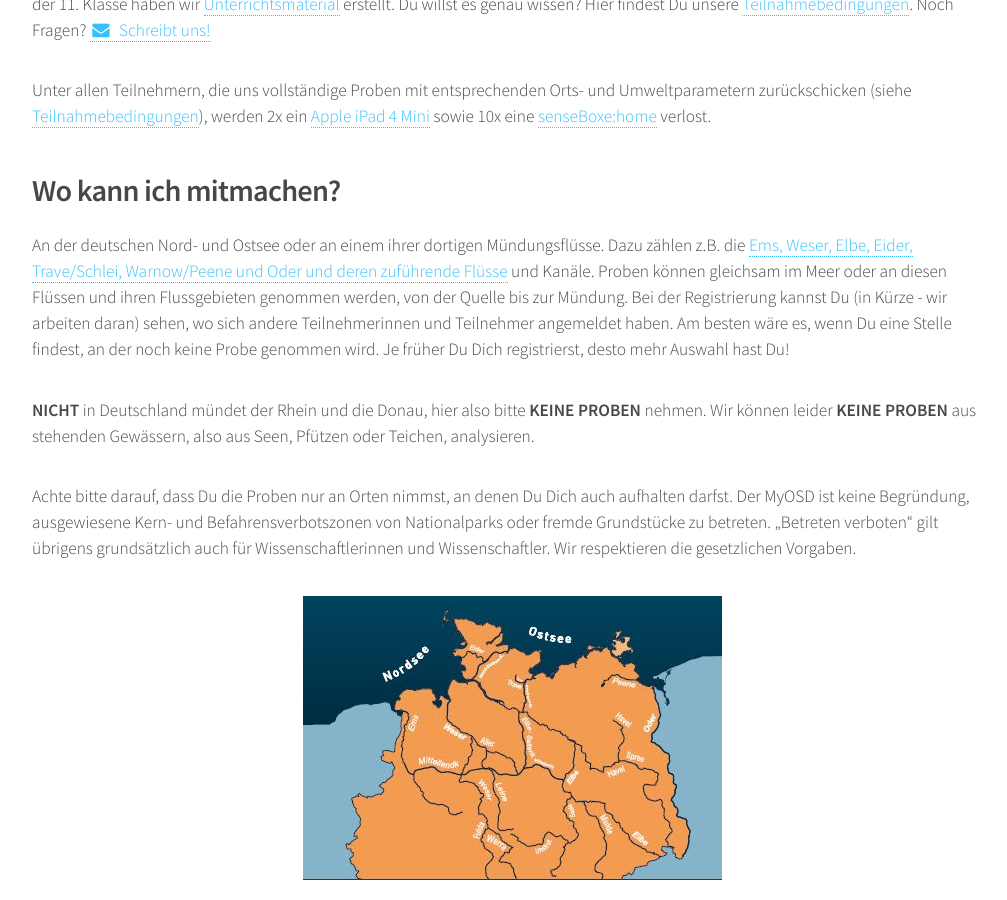
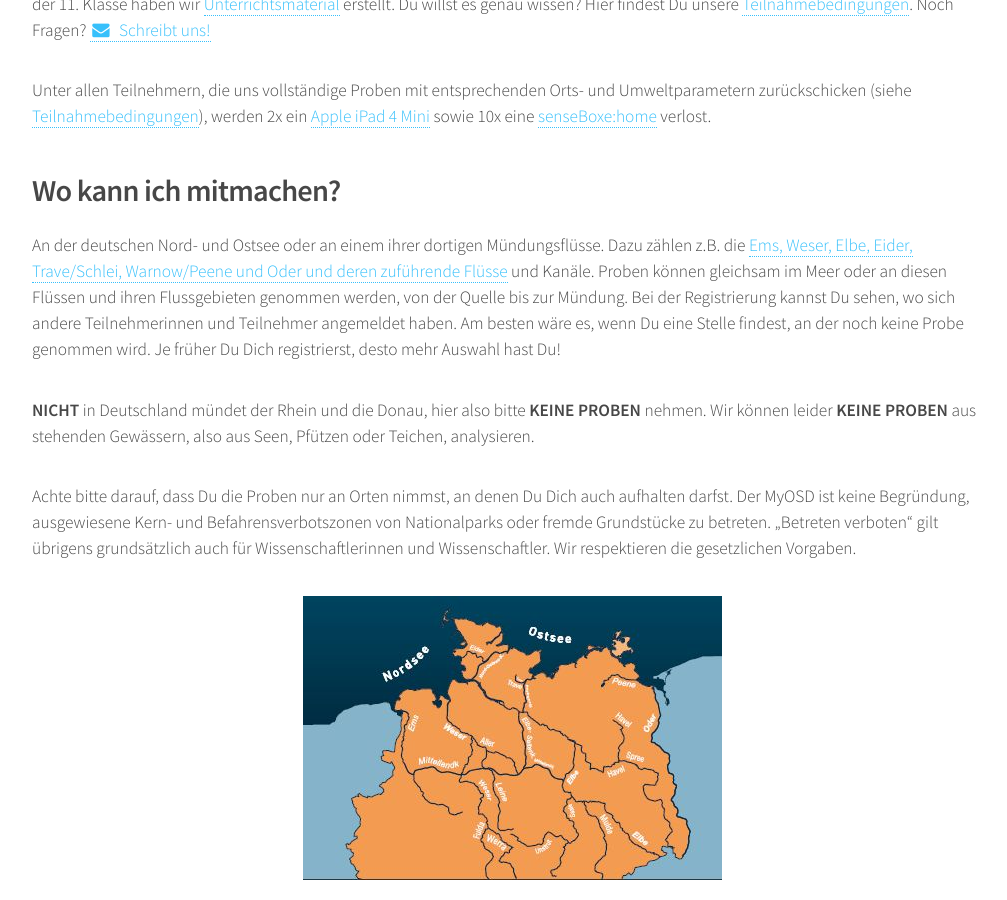
Before and after one commit to myosd/myosd.github.io, a Jekyll site: the page built from mitmachen/index.md, in a window 1280 px wide and 900 px high, scrolled down 637 px. Shown: the whole window, without its empty margins (128-1135 px from the left). Built offline with Jekyll 4.4.1, drawn with Linux system fonts in a browser that asks for light colours.

Commit message:
Updated index.md

```diff
--- a/mitmachen/index.md
+++ b/mitmachen/index.md
@@ -23,7 +23,7 @@ Für Schüler ab der 11. Klasse haben wir [Unterrichtsmaterial](https://owncloud
 Unter allen Teilnehmern, die uns vollständige Proben mit entsprechenden Orts- und Umweltparametern zurückschicken (siehe [Teilnahmebedingungen](/teilnahme-bedingungen)), werden 2x ein [Apple iPad 4 Mini](http://www.apple.com/de/ipad-mini-4/) sowie 10x eine [senseBoxe:home](http://www.sensebox.de/de/products/) verlost.
 
 ## Wo kann ich mitmachen?
-An der deutschen Nord- und Ostsee oder an einem ihrer dortigen Mündungsflüsse. Dazu zählen z.B. die [Ems, Weser, Elbe, Eider, Trave/Schlei, Warnow/Peene und Oder und deren zuführende Flüsse](https://www.kompf.de/gps/rivermap.html) und Kanäle. Proben können gleichsam im Meer oder an diesen Flüssen und ihren Flussgebieten genommen werden, von der Quelle bis zur Mündung. Bei der Registrierung kannst Du (in Kürze - wir arbeiten daran) sehen, wo sich andere Teilnehmerinnen und Teilnehmer angemeldet haben. Am besten wäre es, wenn Du eine Stelle findest, an der noch keine Probe genommen wird. Je früher Du Dich registrierst, desto mehr Auswahl hast Du!
+An der deutschen Nord- und Ostsee oder an einem ihrer dortigen Mündungsflüsse. Dazu zählen z.B. die [Ems, Weser, Elbe, Eider, Trave/Schlei, Warnow/Peene und Oder und deren zuführende Flüsse](https://www.kompf.de/gps/rivermap.html) und Kanäle. Proben können gleichsam im Meer oder an diesen Flüssen und ihren Flussgebieten genommen werden, von der Quelle bis zur Mündung. Bei der Registrierung kannst Du sehen, wo sich andere Teilnehmerinnen und Teilnehmer angemeldet haben. Am besten wäre es, wenn Du eine Stelle findest, an der noch keine Probe genommen wird. Je früher Du Dich registrierst, desto mehr Auswahl hast Du!
 
 **NICHT** in Deutschland mündet der Rhein und die Donau, hier also bitte **KEINE PROBEN** nehmen.
 Wir können leider **KEINE PROBEN** aus stehenden Gewässern, also aus Seen, Pfützen oder Teichen, analysieren.
```
